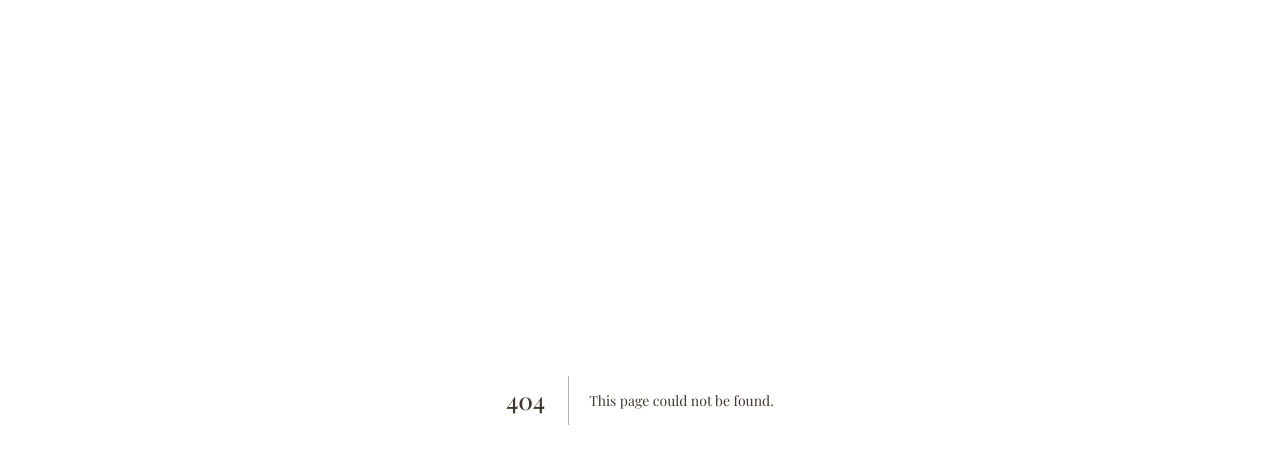
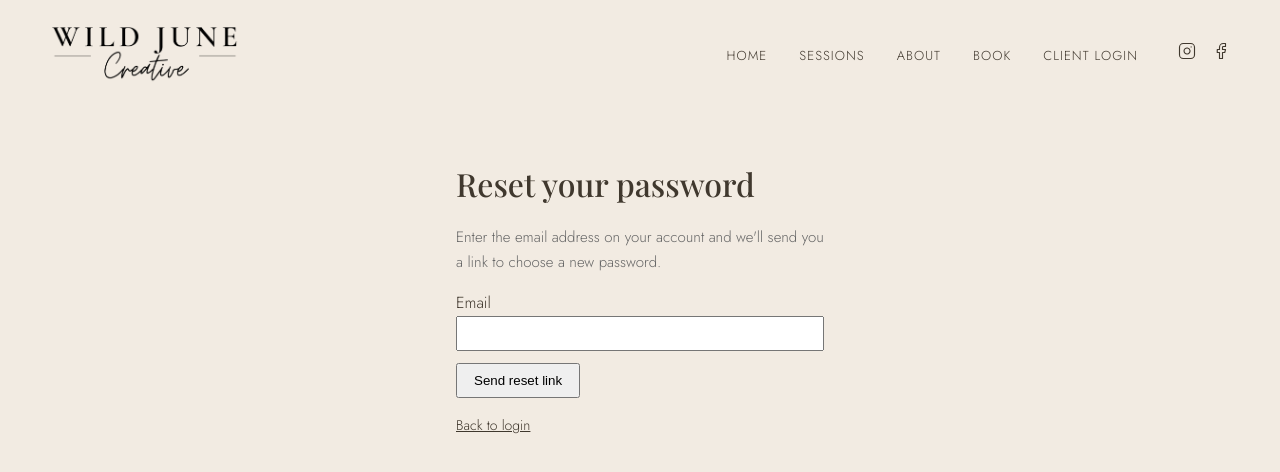
Before and after one commit to McLoudConstruction/Wild-June-Creative, a Next.js app: page /login/forgot-password in a window 1280 px wide. Before the commit this address had no page. Shown: the top 472 px of the page. Built offline with nearby package versions, Linux system fonts and the light colour scheme; no server answers; a web font is replaced by a local one.

Commit message:
Add files via upload

```diff
--- /dev/null
+++ b/app/login/forgot-password/page.tsx
@@ -0,0 +1,16 @@
+import { Header } from '@/components/site/Header';
+import { ForgotPasswordForm } from '@/components/site/ForgotPasswordForm';
+
+// Server Component wrapper, same reasoning as app/login/page.tsx —
+// it needs to render <Header />, which checks the visitor's session
+// server-side and so can't be imported into a 'use client' file.
+export const dynamic = 'force-dynamic';
+
+export default function ForgotPasswordPage() {
+  return (
+    <>
+      <Header />
+      <ForgotPasswordForm />
+    </>
+  );
+}
--- /dev/null
+++ b/components/site/ForgotPasswordForm.tsx
@@ -0,0 +1,78 @@
+'use client';
+
+import { useState } from 'react';
+import Link from 'next/link';
+import { requestPasswordResetAction } from '@/lib/portal/password-reset-actions';
+
+// Deliberately shows the same "check your email" confirmation whether
+// or not the address actually matches an account — see
+// requestPasswordResetAction for why. That means this form itself
+// never needs to handle a "no account found" case.
+export function ForgotPasswordForm() {
+  const [email, setEmail] = useState('');
+  const [loading, setLoading] = useState(false);
+  const [submitted, setSubmitted] = useState(false);
+  const [error, setError] = useState<string | null>(null);
+
+  async function handleSubmit(e: React.FormEvent) {
+    e.preventDefault();
+    setError(null);
+    setLoading(true);
+
+    const result = await requestPasswordResetAction(email);
+
+    setLoading(false);
+
+    if (!result.ok) {
+      setError(result.error);
+      return;
+    }
+
+    setSubmitted(true);
+  }
+
+  if (submitted) {
+    return (
+      <div style={{ maxWidth: 400, margin: '48px auto', padding: '0 16px' }}>
+        <h1>Check your email</h1>
+        <p>
+          If an account exists for that address, a link to reset your password is on its way.
+          It should arrive within a few minutes — check spam if you don't see it.
+        </p>
+        <p style={{ marginTop: 16, fontSize: 14 }}>
+          <Link href="/login">Back to login</Link>
+        </p>
+      </div>
+    );
+  }
+
+  return (
+    <div style={{ maxWidth: 400, margin: '48px auto', padding: '0 16px' }}>
+      <h1>Reset your password</h1>
+      <p style={{ color: '#666', fontSize: 15 }}>
+        Enter the email address on your account and we'll send you a link to choose a new
+        password.
+      </p>
+      <form onSubmit={handleSubmit}>
+        <div style={{ marginBottom: 12 }}>
+          <label htmlFor="email">Email</label>
+          <input
+            id="email"
+            type="email"
+            value={email}
+            onChange={(e) => setEmail(e.target.value)}
+            required
+            style={{ width: '100%', padding: 8 }}
+          />
+        </div>
+        {error && <p style={{ color: 'crimson' }}>{error}</p>}
+        <button type="submit" disabled={loading} style={{ padding: '8px 16px' }}>
+          {loading ? 'Sending…' : 'Send reset link'}
+        </button>
+      </form>
+      <p style={{ marginTop: 16, fontSize: 14 }}>
+        <Link href="/login">Back to login</Link>
+      </p>
+    </div>
+  );
+}
--- a/components/site/LoginForm.tsx
+++ b/components/site/LoginForm.tsx
@@ -2,6 +2,7 @@
 
 import { useState, useEffect } from 'react';
 import { useRouter } from 'next/navigation';
+import Link from 'next/link';
 import { createClient } from '@/lib/supabase/client';
 
 // Every return visit after the one-time invite goes through here.
@@ -105,6 +106,9 @@ export function LoginForm() {
             style={{ width: '100%', padding: 8 }}
           />
         </div>
+        <p style={{ marginBottom: 12, fontSize: 14 }}>
+          <Link href="/login/forgot-password">Forgot your password?</Link>
+        </p>
         {error && <p style={{ color: 'crimson' }}>{error}</p>}
         <button type="submit" disabled={loading} style={{ padding: '8px 16px' }}>
           {loading ? 'Logging in...' : 'Log in'}
--- a/lib/notifications/send.ts
+++ b/lib/notifications/send.ts
@@ -17,7 +17,8 @@ export type NotificationType =
   | 'payment_grace_warning'
   | 'booking_auto_cancelled'
   | 'gallery_expiring_soon'
-  | 'gallery_expired';
+  | 'gallery_expired'
+  | 'password_reset';
 
 type SendNotificationInput = {
   clientId: string;
@@ -117,5 +118,10 @@ function renderEmail(input: SendNotificationInput): { subject: string; html: str
         subject: 'Your gallery has expired',
         html: `<p>Hi ${clientName},</p><p>Your gallery is no longer available online. Contact us if you'd like it reactivated.</p>`,
       };
+    case 'password_reset':
+      return {
+        subject: 'Reset your Wild June Creative password',
+        html: `<p>Hi ${clientName},</p><p>Click below to choose a new password:</p><p><a href="${data.resetLink}">Reset my password</a></p><p>This link expires soon and can only be used once. If you didn't request this, you can safely ignore this email — your password won't change.</p>`,
+      };
   }
 }
--- /dev/null
+++ b/lib/portal/password-reset-actions.ts
@@ -0,0 +1,64 @@
+'use server';
+
+import { createAdminClient } from '@/lib/supabase/admin';
+import { sendNotification } from '@/lib/notifications/send';
+
+// Requests a password-reset email for a client. Always resolves to
+// the same generic { ok: true } regardless of whether the email
+// actually matches an account with a login — deliberately, since
+// confirming or denying that an email is registered is itself
+// information a "forgot password" form shouldn't leak to whoever's
+// typing it in. Only a wrong client-side input (empty field) is
+// reported back with a real error.
+export async function requestPasswordResetAction(
+  email: string
+): Promise<{ ok: true } | { ok: false; error: string }> {
+  const trimmedEmail = email.trim();
+
+  if (!trimmedEmail) {
+    return { ok: false, error: 'Enter your email address.' };
+  }
+
+  const supabase = createAdminClient();
+
+  // Only clients who've already gone through the invite flow (and so
+  // have an auth_user_id and a real login) are eligible — a recovery
+  // link can't be generated for someone who was never invited, since
+  // there's no Supabase Auth user to reset a password for.
+  const { data: client } = await supabase
+    .from('clients')
+    .select('id, email, full_name, auth_user_id')
+    .ilike('email', trimmedEmail)
+    .maybeSingle();
+
+  if (client?.auth_user_id) {
+    const { data: linkData, error: linkGenError } = await supabase.auth.admin.generateLink({
+      type: 'recovery',
+      email: client.email,
+      options: {
+        // Same landing page the invite flow uses — it already knows
+        // how to read a Supabase implicit-flow fragment token
+        // (#access_token=…) and establish a session from it, whether
+        // that token came from an invite or, as here, a recovery link.
+        redirectTo: `${process.env.NEXT_PUBLIC_SITE_URL}/portal/set-password`,
+      },
+    });
+
+    if (linkGenError || !linkData?.properties?.action_link) {
+      // Logged for your own visibility, but never surfaced to the
+      // person submitting the form — see the note above about not
+      // confirming/denying account existence.
+      console.error('Failed to generate password reset link:', linkGenError);
+    } else {
+      await sendNotification({
+        clientId: client.id,
+        clientEmail: client.email,
+        clientName: client.full_name ?? '',
+        type: 'password_reset',
+        data: { resetLink: linkData.properties.action_link },
+      });
+    }
+  }
+
+  return { ok: true };
+}
```
Also changed, not shown: app/portal/set-password/page.tsx (+22 -6 lines), 1 other file (tests, documents, lock files or other folders).
